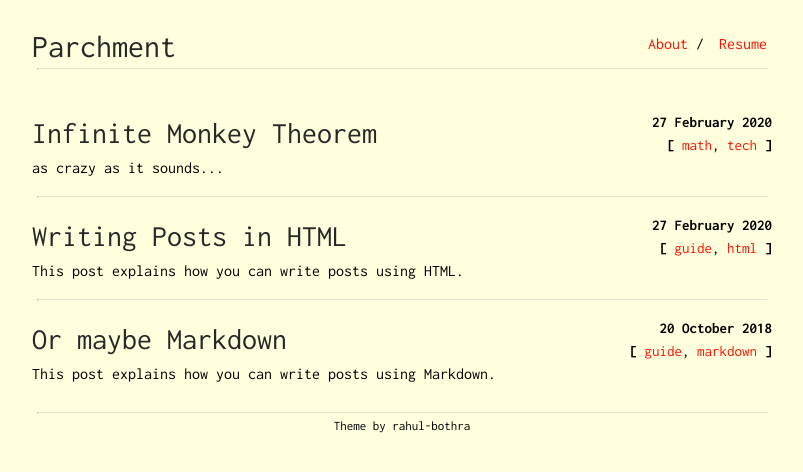
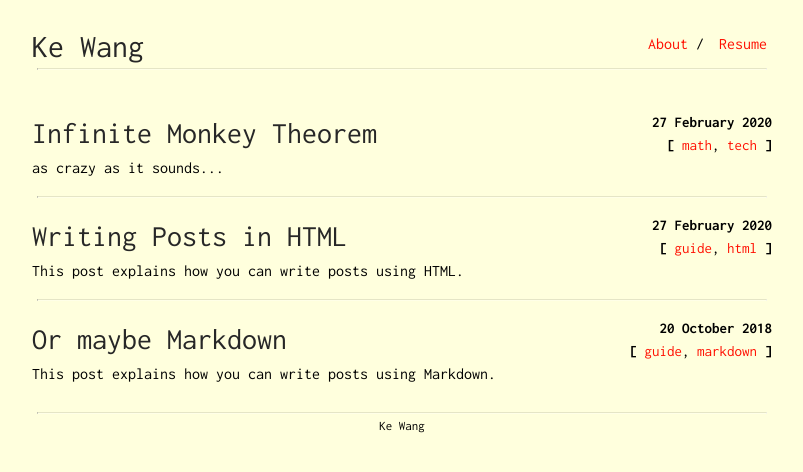
Before and after one commit to ekdc11/ekdc11.github.io, a Jekyll site: the page built from index.html, in a window 1280 px wide. Shown: the top 472 px of the page, without its empty margins (238-1041 px from the left). Built offline with Jekyll 4.4.1, drawn with Linux system fonts in a browser that asks for light colours.

Commit message:
Update _config.yml

```diff
--- a/_config.yml
+++ b/_config.yml
@@ -1,13 +1,13 @@
-title: Parchment
-author: pro-panda
-subtitle: The life of a frustrated engineer
+title: Ke Wang
+author: Ke Wang
+subtitle: x
 
-url: "https://rahul-bothra.github.io"
-baseurl: "/parchment"
+url: "https://ekdc.github.io"
+baseurl: "/"
 
 footer_only_homepage: true
-footer_url: "https://github.com/rahul-bothra"
-footer_text: "Theme by rahul-bothra"
+footer_url: "https://ekdc.github.io"
+footer_text: "Ke Wang"
 
 profile-picture: assets/profile.png
 favicon_location: assets/favicon.ico
@@ -21,4 +21,4 @@ navbar:
  - name: "About"
    link: "about"
  - name: "Resume"
-   absolute-link: "https://rahul-bothra.github.io/CV.pdf"
+   absolute-link: "x.pdf"
```
